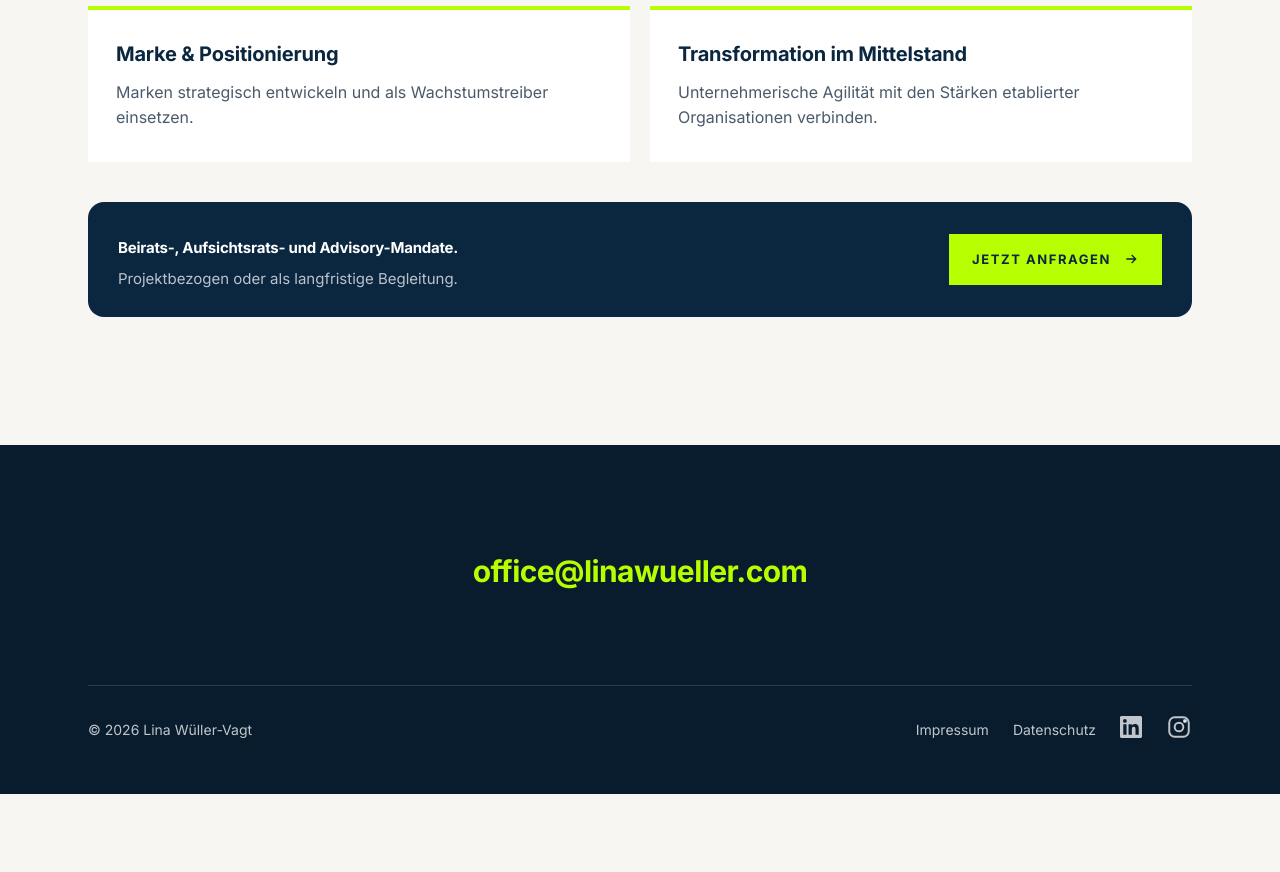
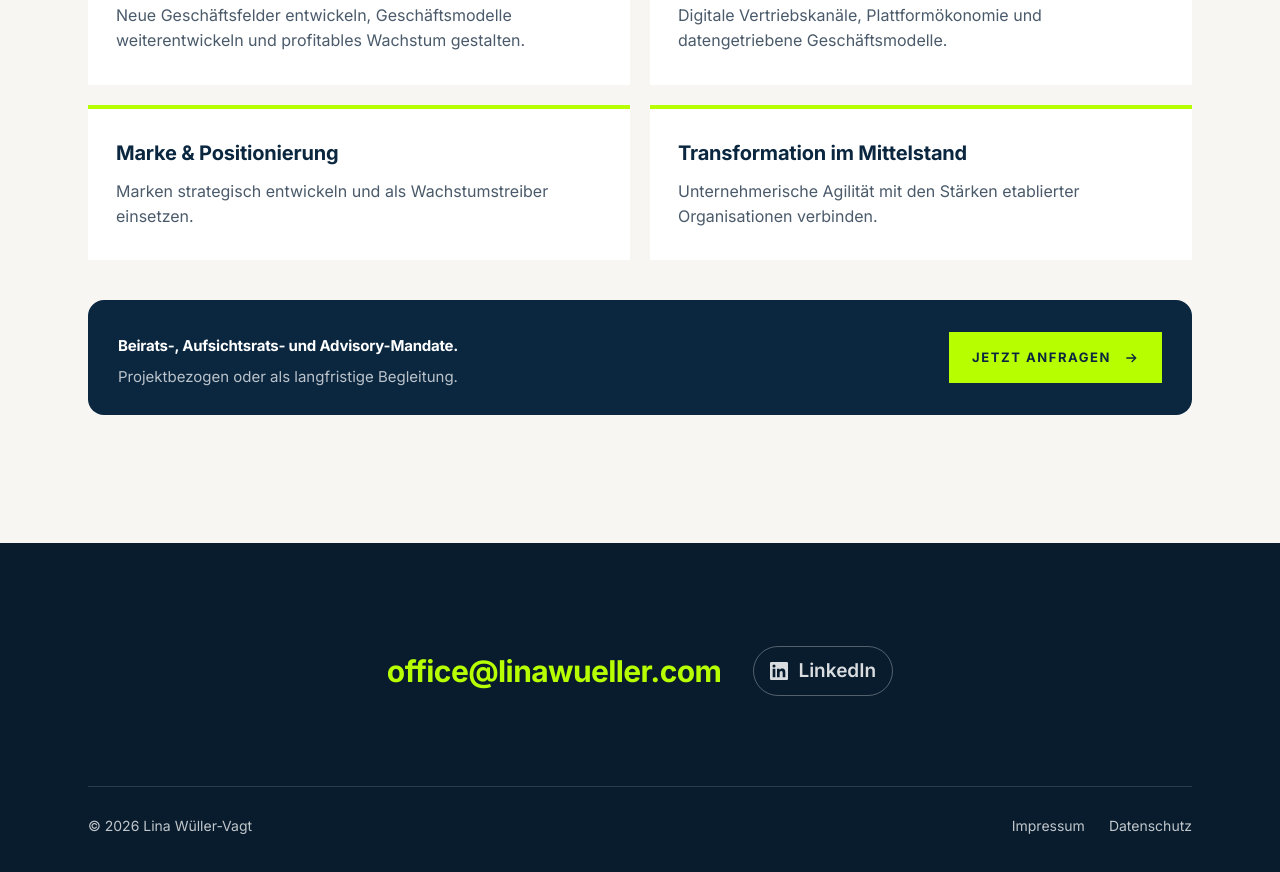
Before and after one commit to linawueller-hub/linawueller, a plain HTML site: page index.html in a window 1280 px wide. Shown: the part 3292-4164 px from the top of the page. Before the commit the page ends 4086 px from the top, so only its background shows below. Drawn offline with Linux system fonts and the light colour scheme.

Commit message:
Add files via upload

```diff
--- a/index.html
+++ b/index.html
@@ -533,6 +533,12 @@ body.modal-open { overflow: hidden; }
 @media (max-width: 560px) { .mandate-cta { padding: 22px 20px; } .mandate-cta .btn { width: 100%; justify-content: center; } }
 .mandate-cta__text b, .mandate-cta__text b span { color: #fff; }
 .contact .footer { margin-top: clamp(56px, 7vw, 90px); }
+
+.adv__proof { color: var(--navy) !important; font-weight: 600; border-left: 4px solid var(--lime); padding-left: 16px; }
+.contact__links { display: flex; align-items: center; justify-content: center; gap: 14px 32px; flex-wrap: wrap; }
+.contact__li { display: inline-flex; align-items: center; gap: 10px; color: rgba(255,255,255,.85); text-decoration: none; font-size: clamp(16px, 1.5vw, 19px); font-weight: 600; padding: 9px 16px; border: 1.5px solid rgba(255,255,255,.3); border-radius: 999px; transition: border-color .2s, color .2s; }
+.contact__li svg { width: 18px; height: 18px; }
+.contact__li:hover { color: var(--lime); border-color: var(--lime); }
 </style>
   <script type="application/ld+json">
   {"@context":"https://schema.org","@type":"Person","name":"Lina Wüller-Vagt","alternateName":"Lina Wüller","url":"https://linawueller.com","sameAs":["https://www.linkedin.com/in/linawueller/","https://www.instagram.com/linawueller/"],"jobTitle":"Unternehmerin, Beirätin, Advisor","email":"mailto:office@linawueller.com","worksFor":{"@type":"Organization","name":"Ovy GmbH","url":"https://www.ovyapp.com"}}
@@ -644,7 +650,9 @@ body.modal-open { overflow: hidden; }
         <p class="eyebrow">Board &amp; Advisory</p>
         <h2 class="section-title" id="advisory-title">Beyond the Boardroom<span class="dot">.</span></h2>
         <p data-lang="de">Ich bringe 15 Jahre operative Erfahrung in den Aufbau und die Weiterentwicklung von Unternehmen ein. Als Sparringspartnerin für Geschäftsführungen, Gesellschafter und Gremien verbinde ich strategisches Denken mit unternehmerischer Umsetzung.</p>
+        <p data-lang="de" class="adv__proof">Meine Perspektive ist operativ geprägt: von der Produktentwicklung über regulierte Märkte und digitale Vertriebskanäle bis zur wirtschaftlichen Steuerung eigener Unternehmen.</p>
         <p data-lang="en">I bring 15 years of operational experience in building and developing companies. As a sparring partner for management teams, shareholders and boards, I combine strategic thinking with entrepreneurial execution.</p>
+        <p data-lang="en" class="adv__proof">My perspective is shaped by operational experience: from product development and regulated markets to digital sales channels and the financial management of my own companies.</p>
       </div>
       <p class="adv__sub"><span data-lang="de">Meine Schwerpunkte</span><span data-lang="en">My focus areas</span></p>
       <div class="adv__grid adv__grid--4">
@@ -666,19 +674,16 @@ body.modal-open { overflow: hidden; }
   <!-- KONTAKT -->
   <section class="contact" id="kontakt" aria-labelledby="contact-title">
     <div class="wrap">
-      <a class="contact__mail" id="contact-title" href="mailto:office@linawueller.com">office@linawueller.com</a>
+      <div class="contact__links">
+        <a class="contact__mail" id="contact-title" href="mailto:office@linawueller.com">office@linawueller.com</a>
+        <a class="contact__li" href="https://www.linkedin.com/in/linawueller/" target="_blank" rel="noopener"><svg viewBox="0 0 24 24" fill="currentColor" aria-hidden="true"><path d="M20.45 20.45h-3.56v-5.57c0-1.33-.02-3.04-1.85-3.04-1.85 0-2.14 1.45-2.14 2.94v5.67H9.34V9h3.42v1.56h.05c.48-.9 1.64-1.85 3.37-1.85 3.6 0 4.27 2.37 4.27 5.46v6.28ZM5.34 7.43a2.06 2.06 0 1 1 0-4.13 2.06 2.06 0 0 1 0 4.13ZM7.12 20.45H3.56V9h3.56v11.45ZM22.22 0H1.77C.79 0 0 .77 0 1.73v20.54C0 23.23.79 24 1.77 24h20.45c.98 0 1.78-.77 1.78-1.73V1.73C24 .77 23.2 0 22.22 0Z"/></svg>LinkedIn</a>
+      </div>
 
       <footer class="footer">
         <span>© <span id="year">2026</span> Lina Wüller-Vagt</span>
-        <nav aria-label="Legal &amp; Social">
+        <nav aria-label="Legal">
           <a href="#impressum" data-modal="impressum"><span data-lang="de">Impressum</span><span data-lang="en">Legal notice</span></a>
           <a href="#datenschutz" data-modal="datenschutz"><span data-lang="de">Datenschutz</span><span data-lang="en">Privacy</span></a>
-          <a href="https://www.linkedin.com/in/linawueller/" target="_blank" rel="noopener" aria-label="LinkedIn">
-            <svg viewBox="0 0 24 24" fill="currentColor" style="width:22px;height:22px"><path d="M20.45 20.45h-3.56v-5.57c0-1.33-.02-3.04-1.85-3.04-1.85 0-2.14 1.45-2.14 2.94v5.67H9.34V9h3.42v1.56h.05c.48-.9 1.64-1.85 3.37-1.85 3.6 0 4.27 2.37 4.27 5.46v6.28ZM5.34 7.43a2.06 2.06 0 1 1 0-4.13 2.06 2.06 0 0 1 0 4.13ZM7.12 20.45H3.56V9h3.56v11.45ZM22.22 0H1.77C.79 0 0 .77 0 1.73v20.54C0 23.23.79 24 1.77 24h20.45c.98 0 1.78-.77 1.78-1.73V1.73C24 .77 23.2 0 22.22 0Z"/></svg>
-          </a>
-          <a href="https://www.instagram.com/linawueller/" target="_blank" rel="noopener" aria-label="Instagram">
-            <svg viewBox="0 0 24 24" fill="none" stroke="currentColor" stroke-width="1.8"><rect x="3" y="3" width="18" height="18" rx="5"/><circle cx="12" cy="12" r="4"/><circle cx="17.5" cy="6.5" r="1" fill="currentColor"/></svg>
-          </a>
         </nav>
       </footer>
     </div>
@@ -724,8 +729,8 @@ body.modal-open { overflow: hidden; }
       <p>Die Domain linawueller.com ist bei GoDaddy registriert. GoDaddy stellt lediglich die Domain und die Namensauflösung (DNS) bereit; Inhalte der Website werden dort nicht gespeichert.</p>
       <h2>4. Kontakt per E-Mail</h2>
       <p>Wenn Sie auf unsere E-Mail-Adresse, auf „Kontakt“ oder auf „Jetzt anfragen“ klicken, öffnet sich Ihr eigenes E-Mail-Programm. Dabei werden von dieser Website keine Daten übertragen. Schreiben Sie uns eine E-Mail, verarbeiten wir Ihre Angaben (z. B. Name, E-Mail-Adresse, Inhalt der Nachricht) ausschließlich zur Bearbeitung Ihrer Anfrage (Art. 6 Abs. 1 lit. b bzw. f DSGVO) und löschen sie, sobald sie nicht mehr erforderlich sind und keine gesetzlichen Aufbewahrungspflichten bestehen.</p>
-      <h2>5. Links zu LinkedIn, Instagram und anderen Websites</h2>
-      <p>Links zu LinkedIn, Instagram, Ovy oder Levito sind einfache Verlinkungen. Daten werden erst übertragen, wenn Sie den Link anklicken; dann gilt die Datenschutzerklärung des jeweiligen Anbieters.</p>
+      <h2>5. Links zu LinkedIn und anderen Websites</h2>
+      <p>Links zu LinkedIn, Ovy oder Levito sind einfache Verlinkungen. Daten werden erst übertragen, wenn Sie den Link anklicken; dann gilt die Datenschutzerklärung des jeweiligen Anbieters.</p>
       <h2>6. Ihre Rechte</h2>
       <p>Sie haben das Recht auf Auskunft, Berichtigung, Löschung, Einschränkung der Verarbeitung, Datenübertragbarkeit sowie Widerspruch (Art. 15–21 DSGVO). Außerdem können Sie sich bei einer Datenschutz-Aufsichtsbehörde beschweren, z. B. beim Hamburgischen Beauftragten für Datenschutz und Informationsfreiheit.</p>
       <p class="legal-date">Stand: Oktober 2026</p>
```
